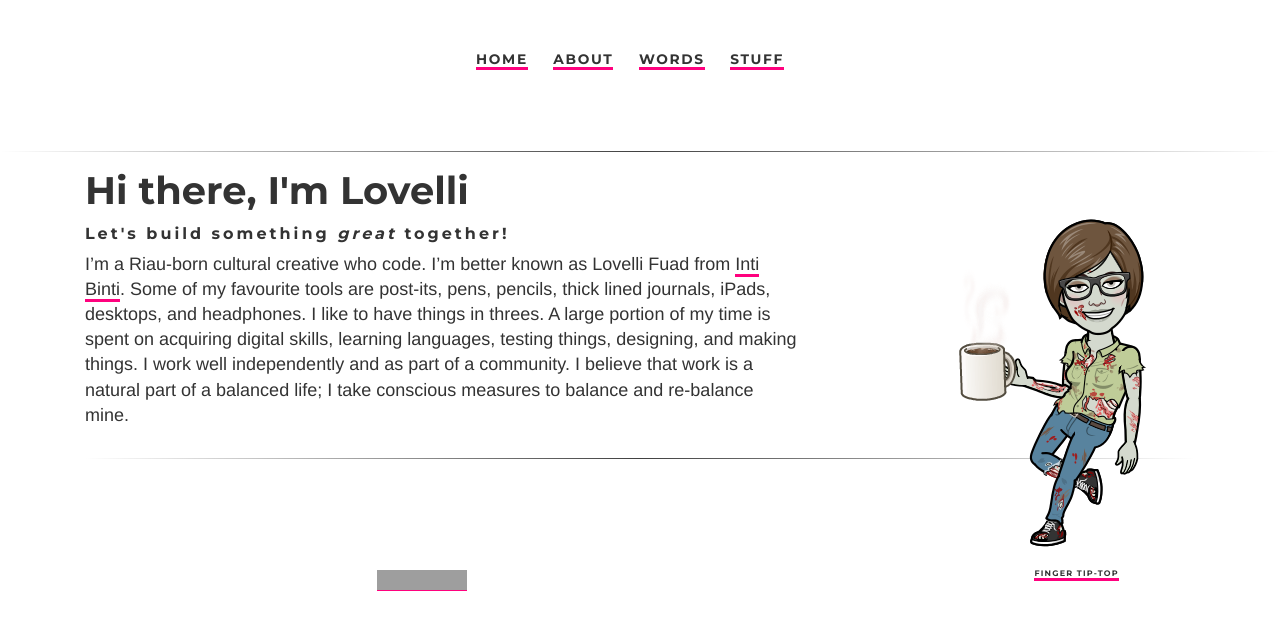
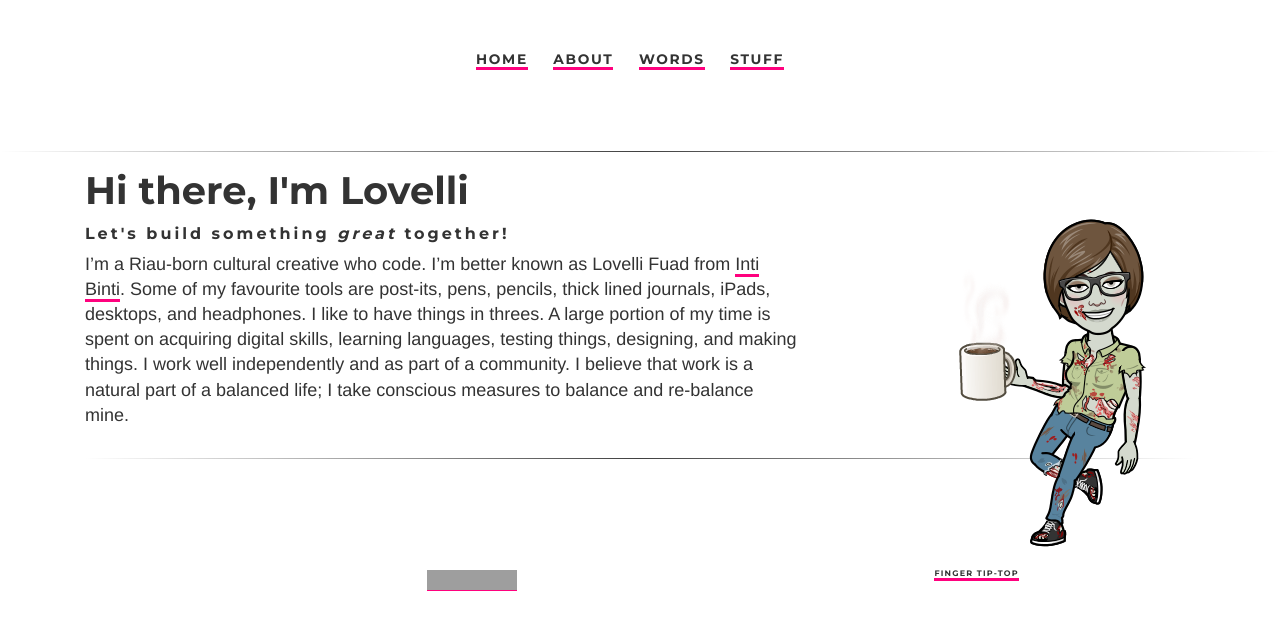
Before and after one commit to ariesti/ariesti.github.io, a Jekyll site: the page built from index.html, in a window 1280 px wide. Shown: the top 630 px of the page. Built offline with Jekyll 4.4.1, drawn with Linux system fonts in a browser that asks for light colours; grey boxes are pictures that could not be loaded.

Commit message:
Update default.html

```diff
--- a/_layouts/default.html
+++ b/_layouts/default.html
@@ -42,7 +42,7 @@
 			<hr class="style-two">
 			</div>
 
-			<div>
+			<div class="footer-container">
 
 			{% include footer.html %}
 
```
